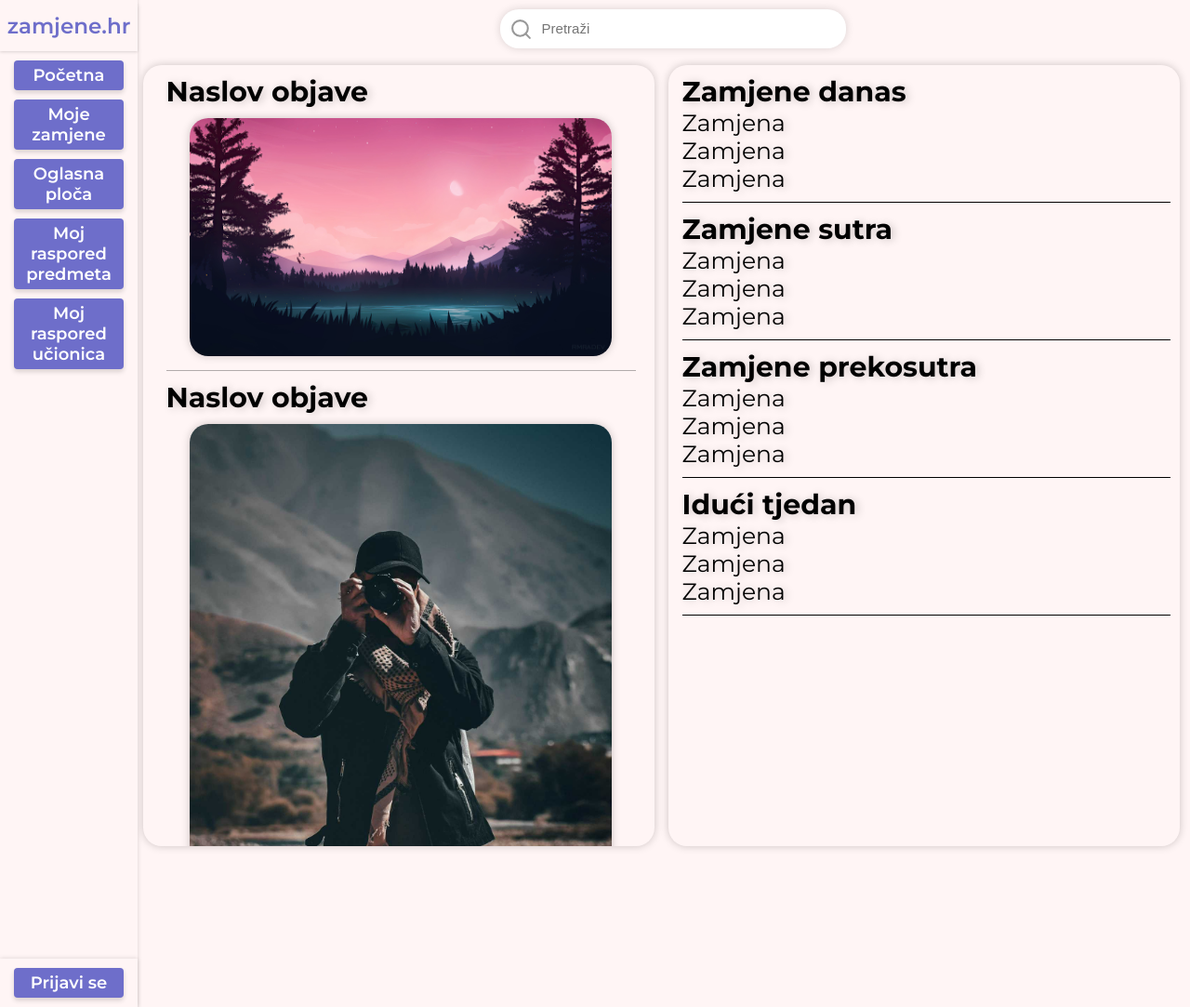
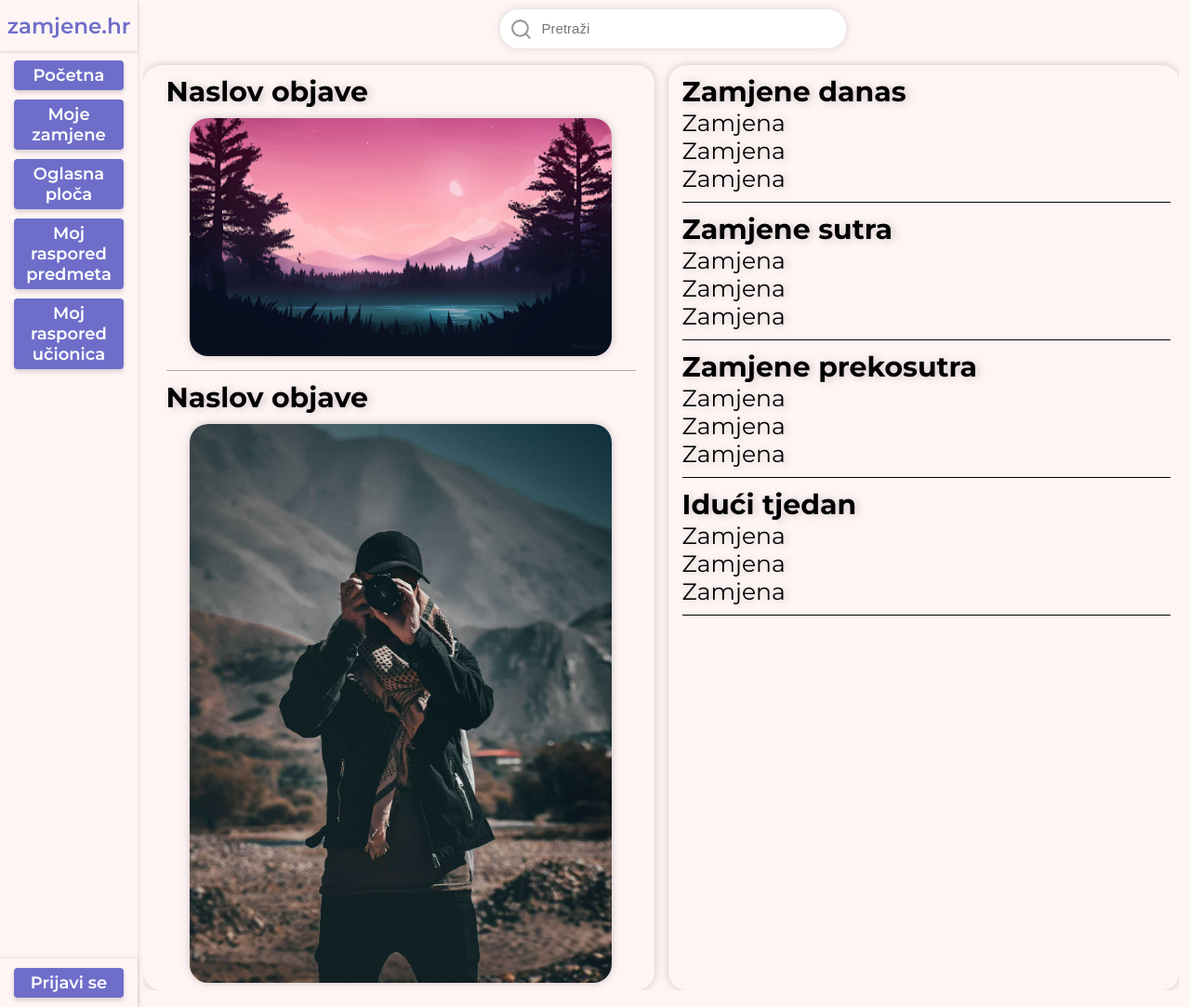
Before and after one commit to K1kinda/zamjene.hr, a Flask app: page / in a window 1280 px wide. Shown: the whole page at 93% size. Run offline with Flask 3, Linux system fonts and the light colour scheme.

Commit message:
fix main

```diff
--- a/website/static/main.css
+++ b/website/static/main.css
@@ -1,6 +1,7 @@
 main {
   display: flex;
   padding-top: 60px;
+  overflow: hidden;
 }
 
 
@@ -9,7 +10,7 @@ main {
   display: flex;
   flex-direction: column;
   flex: 1;
-  height: 820px;
+  max-height: 90vh;
   min-width: 420px;
   box-shadow: 0px 0px 10px rgba(0,0,0,0.2);
   border-radius: 20px;
```
